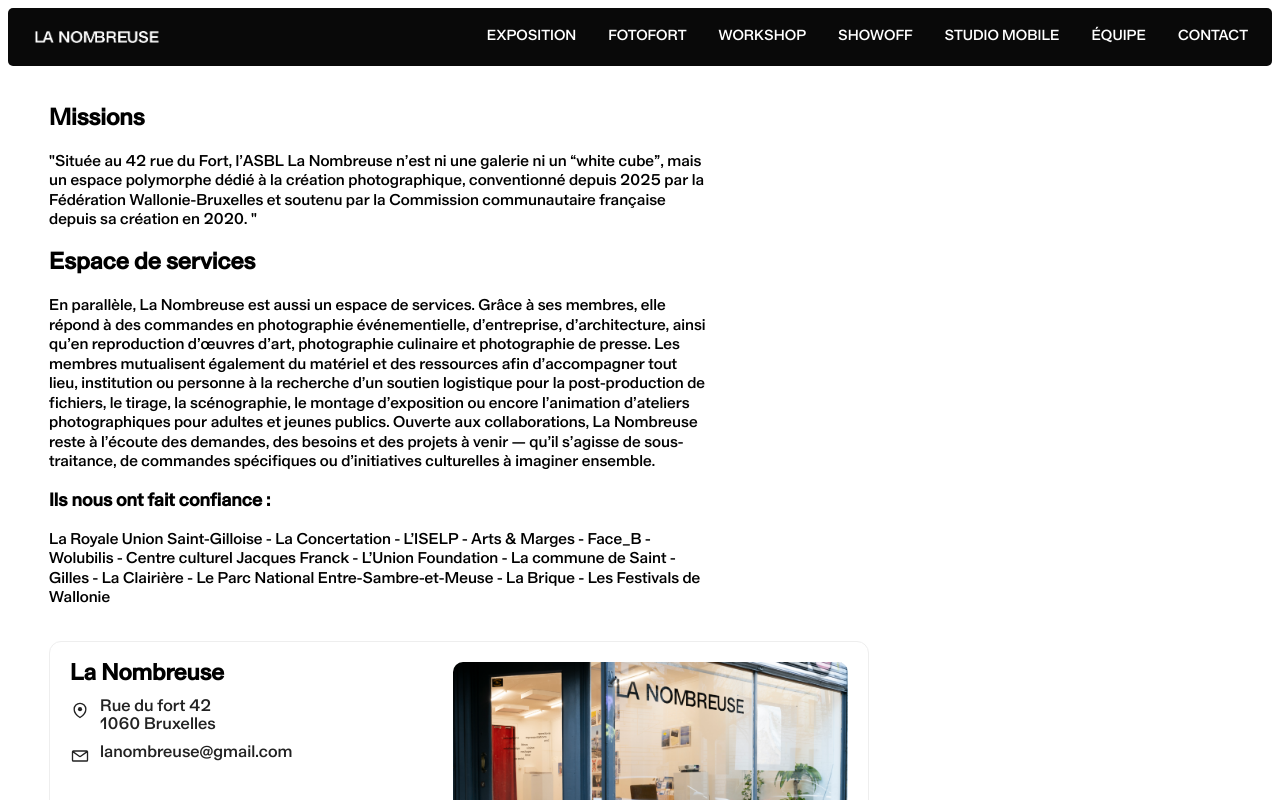
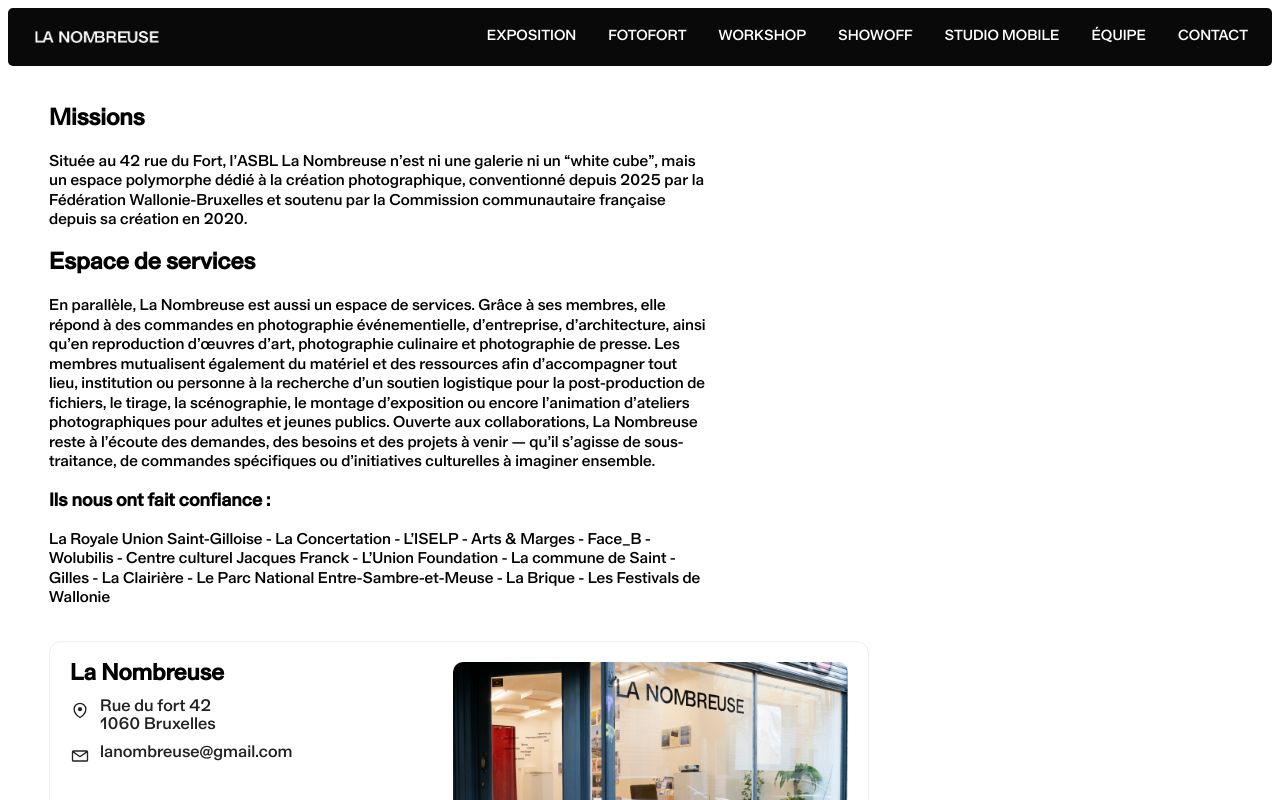
Before and after one commit to cartalano/LaNombreuse, a Nuxt app: page /contact in a window 1280 px wide. Shown: the top 800 px of the page. Built offline with nearby package versions, Linux system fonts and the light colour scheme.

Commit message:
modifications page contact v2

```diff
--- a/app/pages/contact.vue
+++ b/app/pages/contact.vue
@@ -13,7 +13,9 @@ const contact = {
   <main class="wrap">
     <div class="intro">
      <h2> Missions </h2>
-      "Située au 42 rue du Fort, l’ASBL La Nombreuse n’est ni une galerie ni un “white cube”, mais un espace polymorphe dédié à la création photographique, conventionné depuis 2025 par la Fédération Wallonie-Bruxelles et soutenu par la Commission communautaire française depuis sa création en 2020. "
+      Située au 42 rue du Fort, l’ASBL La Nombreuse n’est ni une galerie ni un “white cube”,
+      mais un espace polymorphe dédié à la création photographique, conventionné depuis 2025 par la Fédération Wallonie-Bruxelles
+       et soutenu par la Commission communautaire française depuis sa création en 2020.
       <h2> Espace de services</h2>
       En parallèle, La Nombreuse est aussi un espace de services.
       Grâce à ses membres, elle répond à des commandes en photographie événementielle, d’entreprise, d’architecture, ainsi qu’en reproduction d’œuvres d’art, photographie culinaire et photographie de presse.
```
